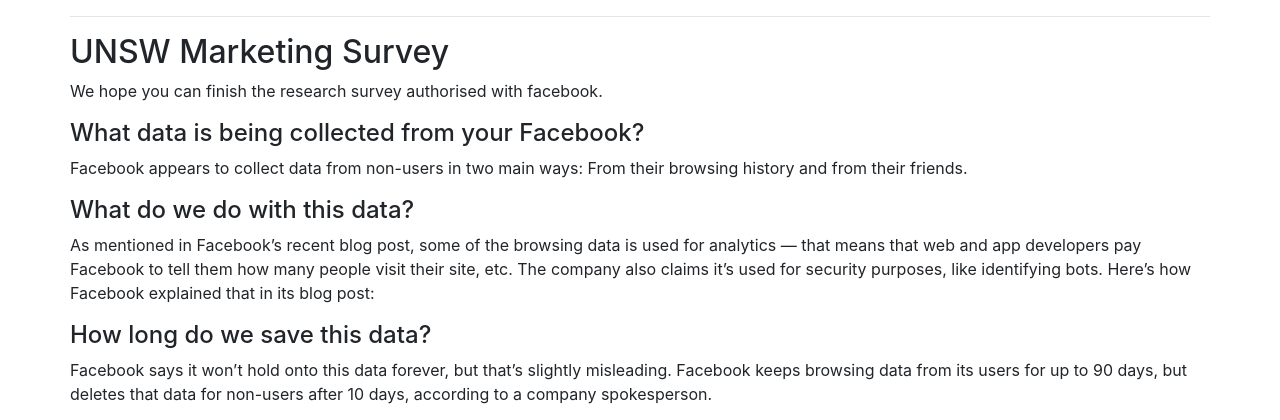
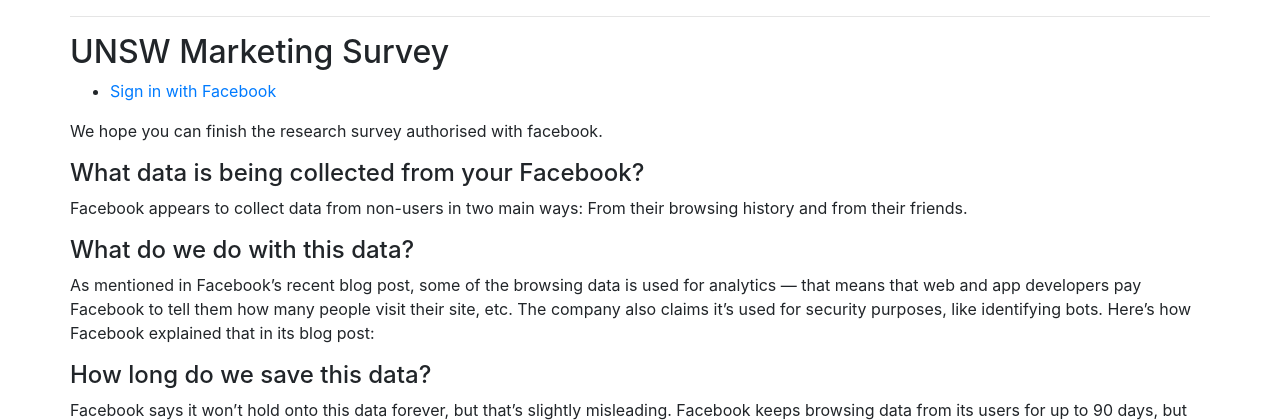
Before and after one commit to kfengc27/research_app, a Django app: page / in a window 1280 px wide. Shown: the part 56-476 px from the top of the page. Run offline with Django 3.2, Linux system fonts and the light colour scheme; some libraries are stand-ins or nearby versions.

Commit message:
add facebook login in setting.py

```diff
--- a/account/templates/account/login.html
+++ b/account/templates/account/login.html
@@ -3,6 +3,11 @@
 
    {% block content %}
      <h2>UNSW Marketing Survey</h2>
+     <div class="social">
+     <ul>
+       <li class="facebook"><a href="{% url "social:begin" "facebook"
+   %}">Sign in with Facebook</a></li>
+  </ul> </div>
       <p>We hope you can finish the research survey authorised with facebook.</p>
      <h4>What data is being collected from your Facebook?</h4>
      <p>Facebook appears to collect data from non-users in two main ways: From their browsing history and from their friends.</p>
@@ -112,6 +117,5 @@
     <div class="col"> <a href="http://www.dongst.org/" target="_blank"><button class="btn btn-secondary">Without Facebook</button></a></div>
     <fb:login-button data-size="large" scope="public_profile,email" data-show-faces="true" data-auto-logout-link="true" onlogin="checkLoginState();"> </fb:login-button>
 </div>
-
-  </div>
+</div>
 {% endblock %}
```
